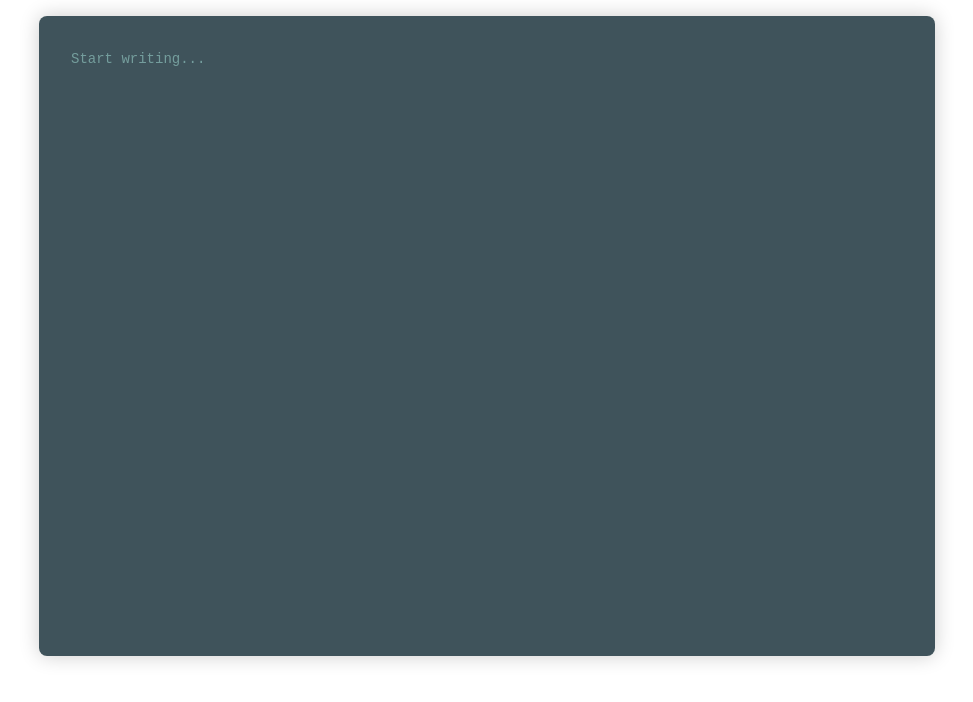
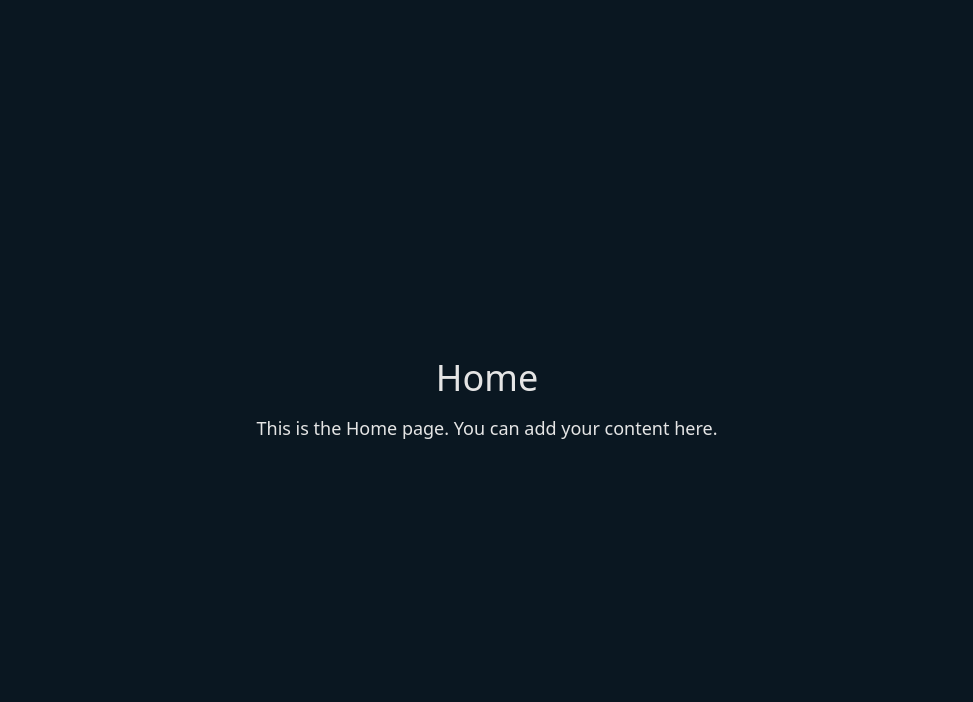
Before and after one commit to markopav88/Vynn, a SvelteKit app in the folder frontend/: page / in a window 1280 px wide. Shown: the top 702 px of the page, without its empty margins (153-1126 px from the left). Built offline with nearby package versions, Linux system fonts and the light colour scheme.

Commit message:
Added most pages we will need. As well as a guide to the routes.

```diff
--- a/frontend/src/routes/+page.svelte
+++ b/frontend/src/routes/+page.svelte
@@ -41,6 +41,9 @@
     */
 </script>
 
-<main class="min-h-screen flex items-center justify-center">
-    <TextEditor />
+<main class="min-h-screen bg-[#0A1721] flex flex-col items-center justify-center text-[#E5E5E5]">
+    <h1 class="text-4xl mb-4">Home</h1>
+    <p class="text-lg max-w-2xl text-center">
+        This is the Home page. You can add your content here.
+    </p>
 </main>
--- /dev/null
+++ b/frontend/src/routes/document/[id]/+page.svelte
@@ -0,0 +1,16 @@
+<script lang="ts">
+    import TextEditor from '$lib/components/TextEditor.svelte';
+    /*
+    import { page } from '$app/stores';
+
+    // Access the dynamic parameter from the URL
+    $: documentId = $page.params.id;
+
+    // You could fetch document data here based on the ID
+    $: console.log('Document ID:', documentId);
+    */
+</script>
+
+<main class="min-h-screen bg-[#0A1721] flex flex-col items-center justify-center text-[#E5E5E5]">
+    <TextEditor />
+</main>
--- /dev/null
+++ b/frontend/src/routes/drive/+page.svelte
@@ -0,0 +1,10 @@
+<script lang="ts">
+    // You can add page-specific logic here
+</script>
+
+<main class="min-h-screen bg-[#0A1721] flex flex-col items-center justify-center text-[#E5E5E5]">
+    <h1 class="text-4xl mb-4">Drive</h1>
+    <p class="text-lg max-w-2xl text-center">
+        This is the Drive page. You can add your content here.
+    </p>
+</main>
--- /dev/null
+++ b/frontend/src/routes/login/+page.svelte
@@ -0,0 +1,10 @@
+<script lang="ts">
+    // You can add page-specific logic here
+</script>
+
+<main class="min-h-screen bg-[#0A1721] flex flex-col items-center justify-center text-[#E5E5E5]">
+    <h1 class="text-4xl mb-4">Login</h1>
+    <p class="text-lg max-w-2xl text-center">
+        This is the Login page. You can add your content here.
+    </p>
+</main>
--- /dev/null
+++ b/frontend/src/routes/signup/+page.svelte
@@ -0,0 +1,10 @@
+<script lang="ts">
+    // You can add page-specific logic here
+</script>
+
+<main class="min-h-screen bg-[#0A1721] flex flex-col items-center justify-center text-[#E5E5E5]">
+    <h1 class="text-4xl mb-4">Signup</h1>
+    <p class="text-lg max-w-2xl text-center">
+        This is the Signup page. You can add your content here.
+    </p>
+</main>
```
Also changed, not shown: 1 other file (tests, documents, lock files or other folders).
